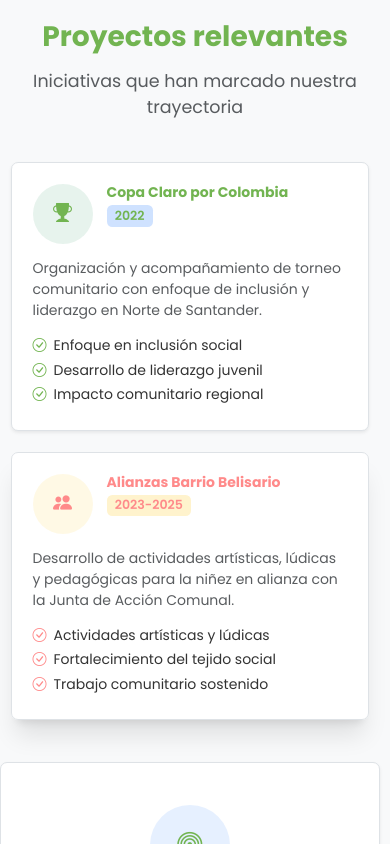
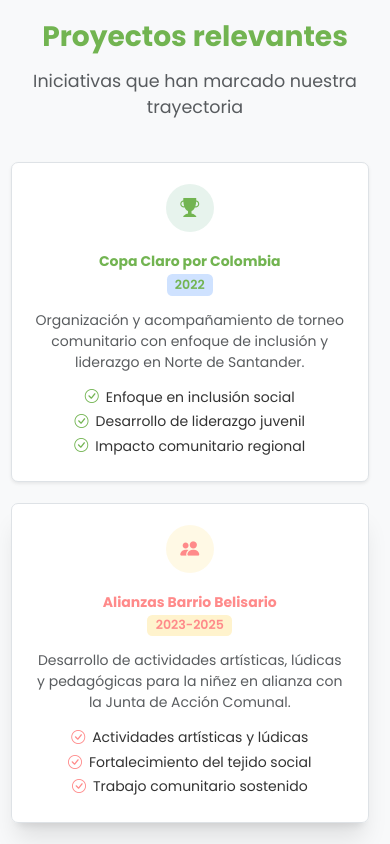
Before and after one commit to Jefferson-MejiaTorres/Jugar-Es-Sonar, a website: page index.html in a window 390 px wide. Shown: the part 5847-6691 px from the top of the page. Drawn offline with nearby package versions, Linux system fonts and the light colour scheme.

Commit message:
feat: Unificar estilo y mejorar responsividad de tarjetas de proyecto en móviles

```diff
--- a/index.html
+++ b/index.html
@@ -326,7 +326,7 @@
                 <div class="col-lg-6">
                     <div class="proyecto-card p-4 border rounded-3 h-100 shadow-sm bg-white animate__animated animate__slideInLeft">
                         <div class="d-flex align-items-start mb-3">
-                            <div class="proyecto-icon bg-success bg-opacity-10 rounded-circle d-flex align-items-center justify-content-center me-3" style="width: 60px; height: 60px;">
+                            <div class="proyecto-icon bg-success bg-opacity-10 rounded-circle d-flex align-items-center justify-content-center me-3">
                                 <i class="bi bi-trophy-fill fs-4" style="color: #72b451;"></i>
                             </div>
                             <div>
@@ -350,7 +350,7 @@
                 <div class="col-lg-6">
                     <div class="proyecto-card p-4 border rounded-3 h-100 animate__animated animate__slideInRight tw-card bg-white/95 rounded-2xl shadow-xl"> <!-- Mejora visual: mayor radio y sombra -->
                         <div class="d-flex align-items-start mb-3">
-                            <div class="proyecto-icon bg-warning bg-opacity-10 rounded-circle d-flex align-items-center justify-content-center me-3" style="width: 60px; height: 60px;">
+                            <div class="proyecto-icon bg-warning bg-opacity-10 rounded-circle d-flex align-items-center justify-content-center me-3">
                                 <i class="bi bi-people-fill fs-4" style="color: var(--color-secundario);"></i>
                             </div>
                             <div>
--- a/src/estilos/principal.css
+++ b/src/estilos/principal.css
@@ -497,11 +497,71 @@
 @media (max-width: 576px) {
   .achievement-item { flex-direction: column; align-items: center; text-align: center; padding: .9rem; }
   .achievement-item .achievement-icon,
-  .achievement-item .achievement-number { width: 64px !important; height: 64px !important; margin-bottom: .5rem; }
+  .achievement-item .achievement-number { width: 64px !important; height: 64px !important; margin-bottom: .5rem; flex: 0 0 auto; }
   .achievement-item .achievement-icon i,
   .achievement-number h3 { font-size: 1rem; }
+
+  /* Eliminar margen lateral de utilidades en móvil */
+  .achievement-item .me-4 { margin-inline-end: 0 !important; }
+
+  /* Forzar que el contenedor del icono sea un flex centrado y que el bloque de texto ocupe 100% */
+  .achievement-item > div:first-child { width: 100%; display: flex; justify-content: center; align-items: center; }
+  .achievement-item > div:last-child { width: 100%; }
+
+  /* Asegurar que los iconos queden centrados dentro de su contenedor */
+  .achievement-item .achievement-icon,
+  .achievement-item .achievement-number { margin-left: auto !important; margin-right: auto !important; }
+
+  /* Forzar que el bloque de texto ocupe 100% y esté centrado */
+  .achievement-item h5, .achievement-item p { text-align: center; }
+  .achievement-item .text-muted { display: block; margin: 0 auto; }
 }
 
+/* ===== PROYECTO CARDS: unificar estilo y corregir círculos en móvil ===== */
+.proyecto-card {
+  background: rgba(255,255,255,0.92);
+  border-radius: 1rem;
+  box-shadow: 0 12px 30px rgba(0,0,0,0.08);
+  border: 1px solid rgba(0,0,0,0.04);
+  padding: 1rem;
+  min-height: 160px;
+}
+.proyecto-card .d-flex { gap: 1rem; align-items: flex-start; }
+
+.proyecto-icon {
+  width: 60px;
+  height: 60px;
+  aspect-ratio: 1/1;
+  border-radius: 50%;
+  display: inline-flex;
+  align-items: center;
+  justify-content: center;
+  overflow: hidden;
+  background: inherit;
+  flex: 0 0 auto;
+}
+.proyecto-icon i { font-size: 1.25rem; line-height: 1; }
+.proyecto-card h4 { margin: 0; }
+.proyecto-card p { margin: 0 0 .75rem 0; color: #6c757d; }
+.proyecto-features i { margin-right: .5rem; }
+
+@media (max-width: 768px) {
+  .proyecto-card { padding: .9rem; }
+}
+@media (max-width: 576px) {
+  .proyecto-card { padding: .8rem; text-align: center; }
+  .proyecto-card > .d-flex { flex-direction: column; align-items: center; text-align: center; }
+  .proyecto-icon { width: 48px !important; height: 48px !important; margin-bottom: .5rem; }
+  .proyecto-icon i { font-size: 1rem; }
+
+  /* Forzar centrado horizontal del icono y eliminar margen utilitario en móvil */
+  .proyecto-card > .d-flex .proyecto-icon { margin-left: auto !important; margin-right: auto !important; }
+  .proyecto-card .me-3 { margin-inline-end: 0 !important; }
+
+  /* Forzar que el bloque de texto quede centrado y ocupe el ancho */
+  .proyecto-card > .d-flex > div { width: 100%; text-align: center; }
+  .proyecto-card h4, .proyecto-card p, .proyecto-card .badge { text-align: center; margin-left: auto; margin-right: auto; }
+}
 
 
 /* Helper classes para integración con Tailwind (fallback visual si Tailwind no carga) */
```
